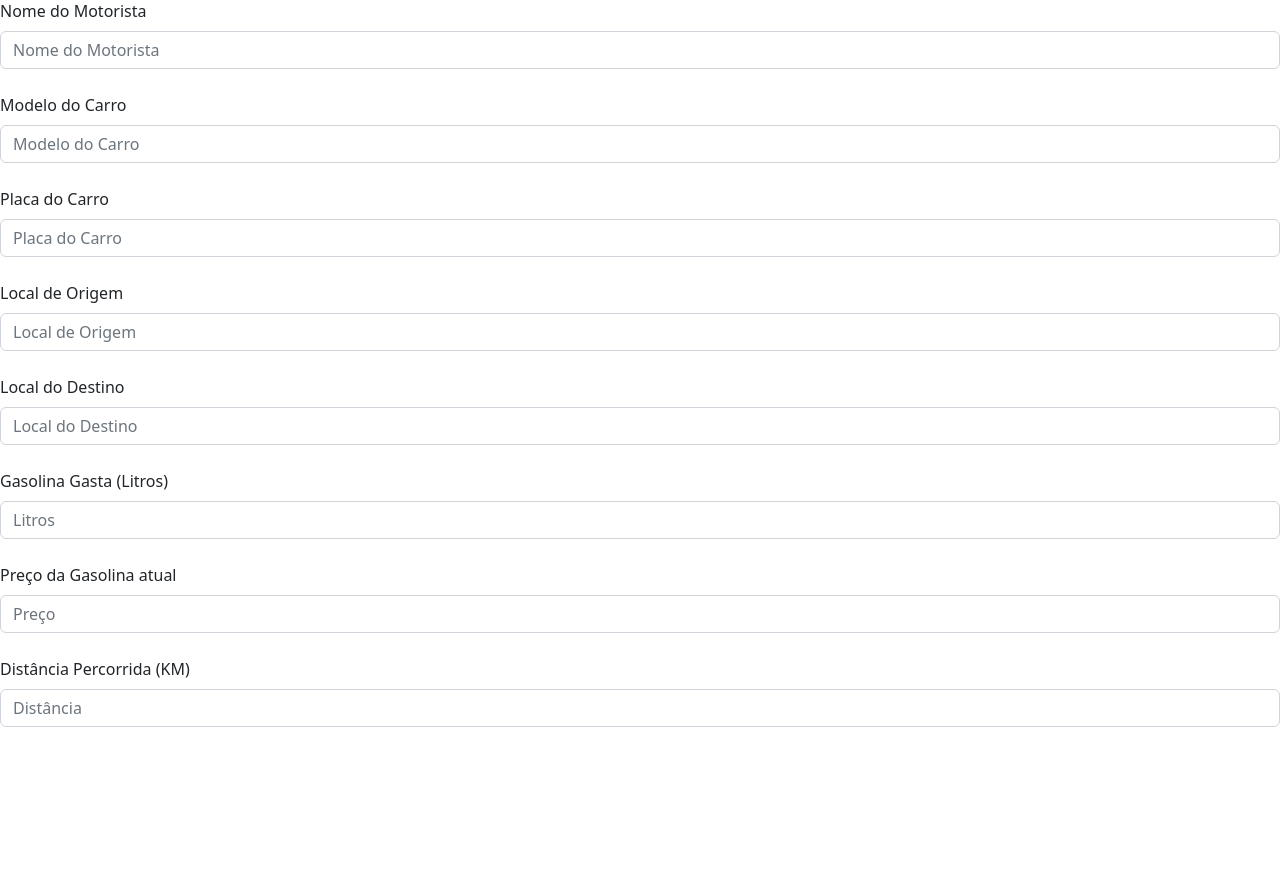
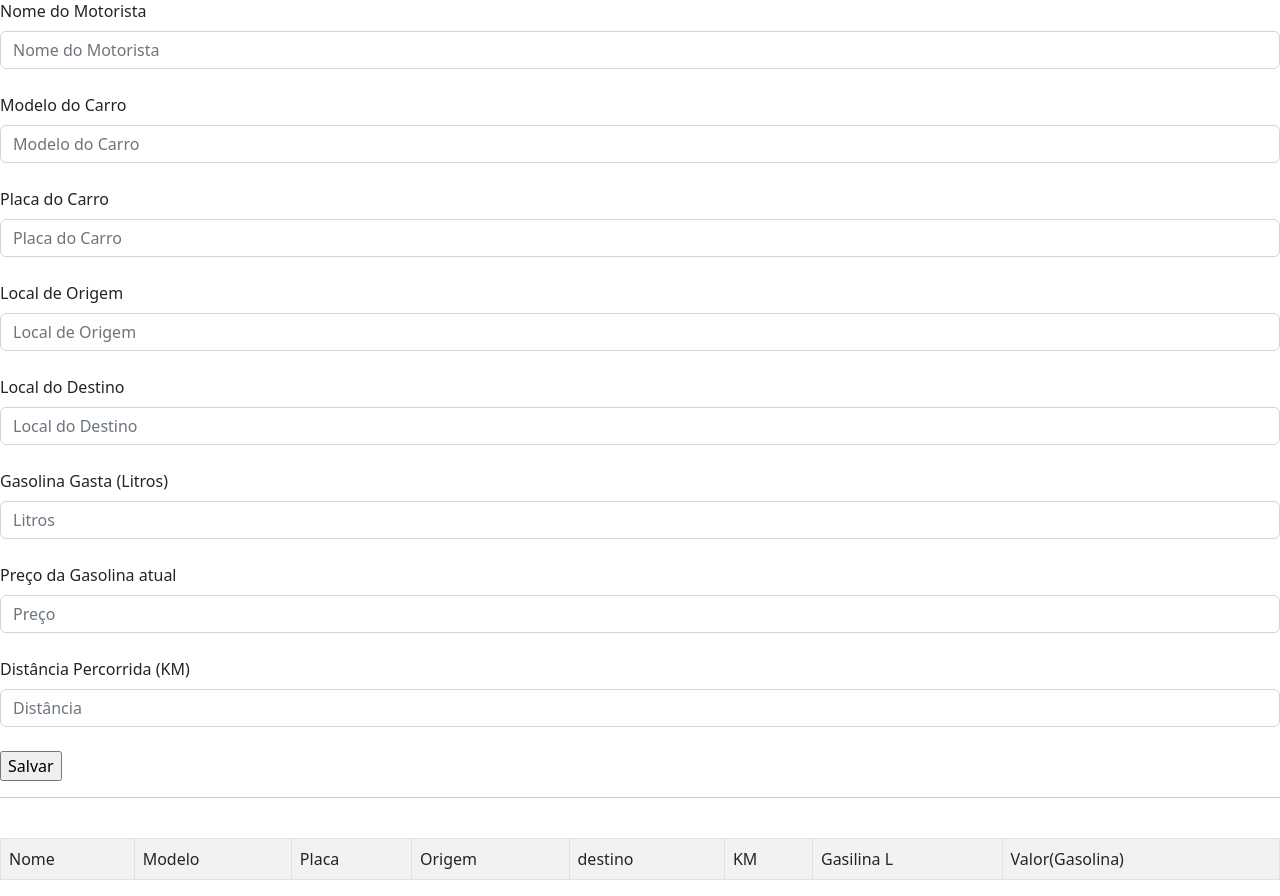
Before and after one commit to ggirardi1113/Java_Script-Moderno_Ajax_e_JQuery, a PHP site: page / in a window 1280 px wide. Shown: the part 57-953 px from the top of the page. Before the commit the page ends 784 px from the top, so only its background shows below. Run offline with PHP 8.4, Linux system fonts and the light colour scheme; data that the repository does not hold is empty; some libraries are stand-ins or nearby versions.

Commit message:
alterações

```diff
--- /dev/null
+++ b/conexao.php
@@ -0,0 +1,12 @@
+<?php
+//conexao
+$conn = null;
+$username = 'root';
+$password = '';
+try {
+    $conn = new PDO('mysql:host=localhost;dbname=viagem', $username, $password);
+    //$conn->setAttribute(PDO::ATTR_ERRMODE, PDO::ERRMODE_EXCEPTION);
+} catch(PDOException $e) {
+    echo 'ERROR: ' . $e->getMessage();
+}
+?>
--- a/index.php
+++ b/index.php
@@ -4,28 +4,82 @@
     <meta charset="utf-8">
     <meta name="viewport" content="width=device-width, initial-scale=1">
     <title>Viagens</title>
-    <script src="funcoes.js"></script>
+    <script src="js/jquery-1.8.2.min.js" type="text/javascript" ></script>
+    <?php include 'conexao.php';?>
     <link href="https://cdn.jsdelivr.net/npm/bootstrap@5.2.0/dist/css/bootstrap.min.css" rel="stylesheet" integrity="sha384-gH2yIJqKdNHPEq0n4Mqa/HGKIhSkIHeL5AyhkYV8i59U5AR6csBvApHHNl/vI1Bx" crossorigin="anonymous">
   </head>
   <body>
     <h1>Calcular Gastos</h1>
+    <form action="" method="post">
     <label for="NomeMotorista" class="form-label">Nome do Motorista</label>
-    <input type="text" id="NomeMotorista" class="form-control" name="NomeCompanhia" placeholder="Nome do Motorista"><br>
+    <input type="text" id="NomeMotorista" class="form-control" name="NomeMotorista" placeholder="Nome do Motorista"><br>
     <label for="Modelo" class="form-label">Modelo do Carro</label>
-    <input type="text" id="Modelo" class="form-control" name="NomeCompanhia" placeholder="Modelo do Carro"><br>
+    <input type="text" id="Modelo" class="form-control" name="Modelo" placeholder="Modelo do Carro"><br>
     <label for="Placa" class="form-label">Placa do Carro</label>
-    <input type="text" id="Placa" class="form-control" name="NomeCompanhia" placeholder="Placa do Carro"><br>
+    <input type="text" id="Placa" class="form-control" name="Placa" placeholder="Placa do Carro"><br>
     <label for="Origem" class="form-label">Local de Origem</label>
-    <input type="text" id="Origem" class="form-control" name="NomeCompanhia" placeholder="Local de Origem"><br>
+    <input type="text" id="Origem" class="form-control" name="Origem" placeholder="Local de Origem"><br>
     <label for="Destino" class="form-label">Local do Destino</label>
-    <input type="text" id="Destino" class="form-control" name="NomeCompanhia" placeholder="Local do Destino"><br>
+    <input type="text" id="Destino" class="form-control" name="Destino" placeholder="Local do Destino"><br>
     <label for="GasolinaGasta" class="form-label">Gasolina Gasta (Litros)</label>
-    <input type="text" id="GasolinaGasta" class="form-control" name="NomeCompanhia" placeholder="Litros"><br>
+    <input type="text" id="GasolinaGasta" class="form-control" name="GasolinaGasta" placeholder="Litros"><br>
     <label for="Preco" class="form-label">Preço da Gasolina atual</label>
-    <input type="text" id="Preco" class="form-control" name="NomeCompanhia" placeholder="Preço"><br>
+    <input type="text" id="Preco" class="form-control" name="Preco" placeholder="Preço"><br>
     <label for="Distancia" class="form-label">Distância Percorrida (KM)</label>
-    <input type="text" id="Distancia" class="form-control" name="NomeCompanhia" placeholder="Distância"><br>
-
+    <input type="text" id="Distancia" class="form-control" name="Distancia" placeholder="Distância"><br>
+    <input type="submit" value="Salvar" id='salvar'>
+    </form>
+    <script type="text/javascript" language="javascript">
+    $(document).ready(function() {
+        /// Quando usuário clicar em salvar será feito todos os passo abaixo
+        $('#salvar').click(function() {
+            var dados = $('#cadUsuario').serialize();
+            $.ajax({
+                type: 'POST',
+                dataType: 'json',
+                url: 'salvar.php',
+                async: true,
+                data: dados,
+                success: function(response) {
+                    location.reload();
+                }
+            });
+        });
+    });
+</script>
+<?php
+    $sql = 'SELECT * FROM viagens';
+    $consulta = $conn->prepare($sql);
+    $resultado = $consulta->execute();
+?>
+<hr><br><table class="table table-striped table-bordered">
+    <tr>
+        <td>Nome</td>
+        <td>Modelo</td>
+        <td>Placa</td>
+        <td>Origem</td>
+        <td>destino</td>
+        <td>KM</td>
+        <td>Gasilina L</td>
+        <td>Valor(Gasolina)</td>
+    </tr>
+    <?php
+        foreach($consulta as $row) {
+            ?>
+                <tr>
+                    <td><?php echo $row['nome_motorista']; ?></td>
+                    <td><?php echo $row['modelo_carro']; ?></td>
+                    <td><?php echo $row['placa']; ?></td>
+                    <td><?php echo $row['origem']; ?></td>
+                    <td><?php echo $row['destino']; ?></td>
+                    <td><?php echo $row['km_rodado']; ?></td>
+                    <td><?php echo $row['gasolina_gasta']; ?></td>
+                    <td><?php echo $row['valor_gasilina']; ?></td>
+                </tr>
+            <?php
+        }
+    ?>
+</table>
     <script src="https://cdn.jsdelivr.net/npm/bootstrap@5.2.0/dist/js/bootstrap.bundle.min.js" integrity="sha384-A3rJD856KowSb7dwlZdYEkO39Gagi7vIsF0jrRAoQmDKKtQBHUuLZ9AsSv4jD4Xa" crossorigin="anonymous"></script>
   </body>
 </html>
--- a/listar_viagens.php
+++ b/listar_viagens.php
@@ -0,0 +1,3 @@
+<?php
+
+?>
```
Also changed, not shown: funcoes.php (deleted).
